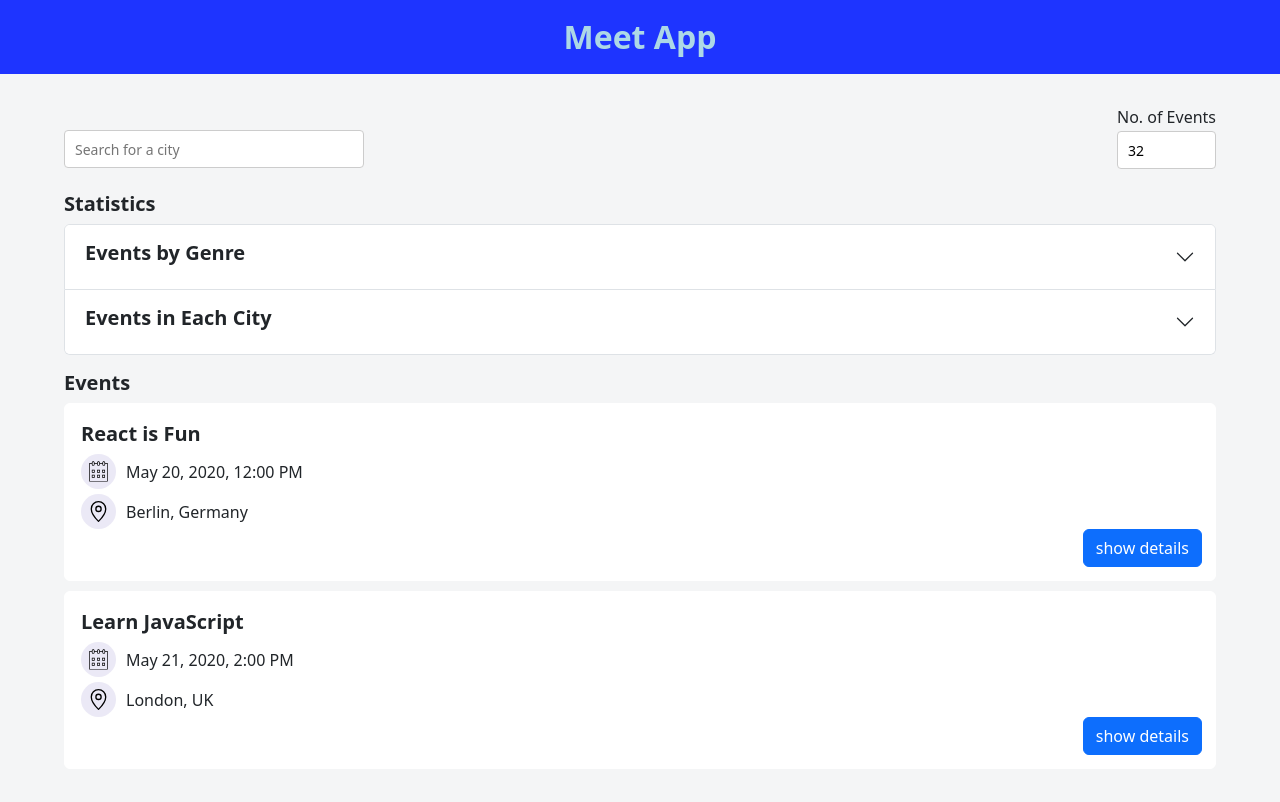
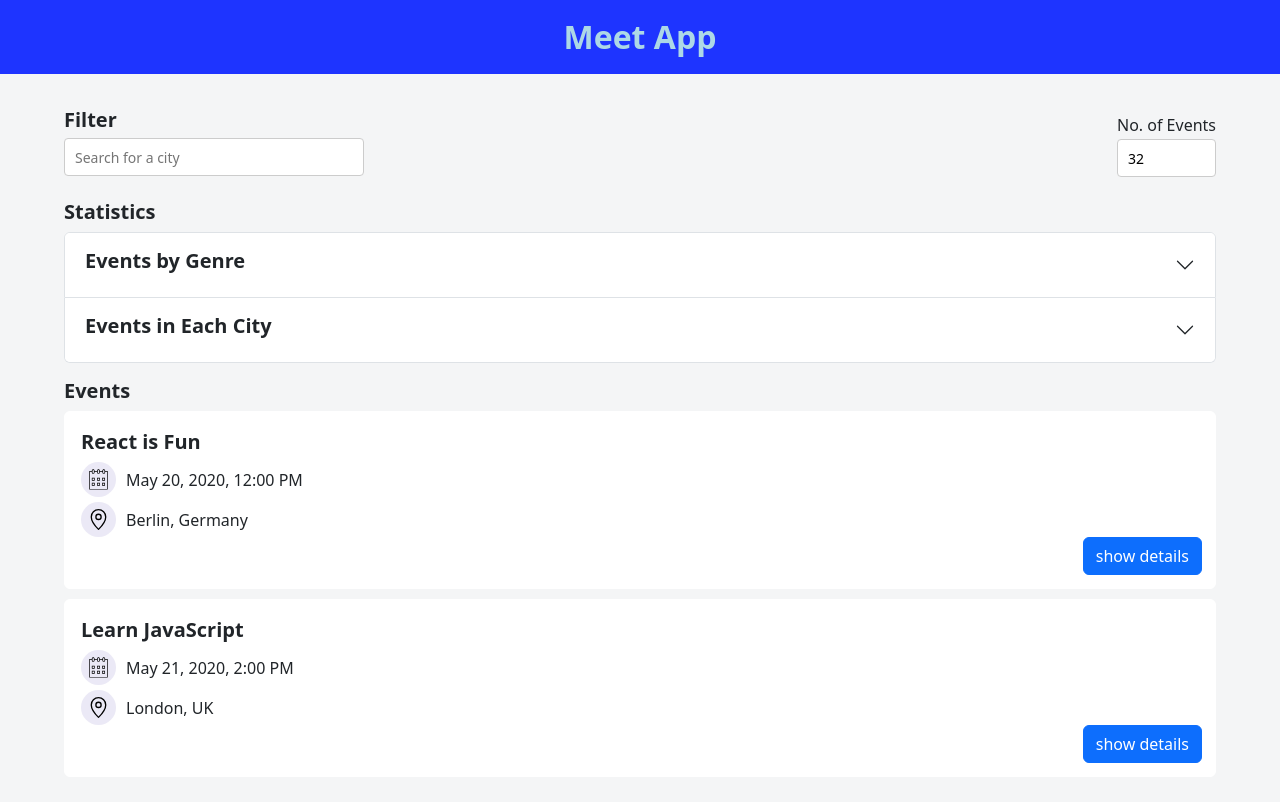
Before and after one commit to rmoise/meet, a React (Create React App) app: page / in a window 1280 px wide. Shown: the top 802 px of the page. Built offline with nearby package versions, Linux system fonts and the light colour scheme; what atatus-spa would draw is missing.

Commit message:
add filter header

```diff
--- a/src/App.css
+++ b/src/App.css
@@ -317,6 +317,10 @@ tspan {
   left: -20px;
 }
 
+.filter {
+  margin-bottom: -16px;
+}
+
 .card-footer {
   background-color: rgba(0, 0, 0, 0) !important;
   border-top: 0 !important;
--- a/src/App.js
+++ b/src/App.js
@@ -132,7 +132,9 @@ class App extends Component {
                 {this.state.warningText !== '' && <div className="alert-warning">
           <WarningAlert text={this.state.warningText} />
         </div>}
+         <h5 className="filter fw-bold">Filter</h5>
          <div className="mb-4 flex-container">
+
 <CitySearch locations={this.state.locations} location={this.state.location} updateEvents={this.updateEvents} query={this.state.query} handleQueryChange={this.handleQueryChange} />         <NumberOfEvents
           updateEvents={this.updateEvents}
           numberOfEvents={this.state.numberOfEvents}
```
